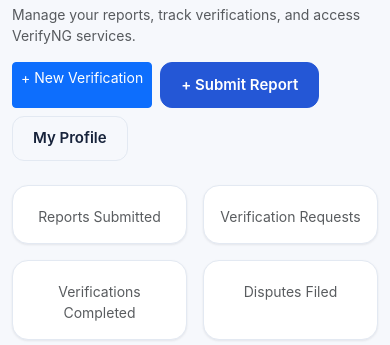
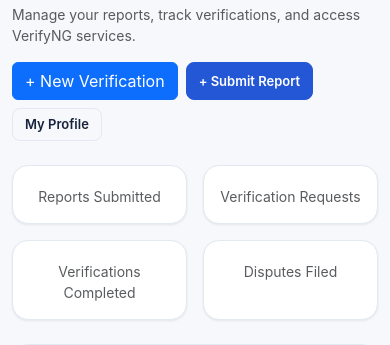
Before and after one commit to zictechng/verifyNG, a Django app: template templates/dashboard/index.html in a window 390 px wide. Shown: the part 162-507 px from the top of the page. Run offline with Django 5.2, Linux system fonts and the light colour scheme; the template is opened without the code that fills it, so the values that code supplies are empty.

Commit message:
fix(dashboard): reduce card header button size

```diff
--- a/templates/dashboard/index.html
+++ b/templates/dashboard/index.html
@@ -18,9 +18,9 @@
             </p>
         </div>
         <div class="d-flex gap-2 flex-wrap">
-            <a href="{% url 'verification:create' %}" class="btn btn-primary btn-sm">+ New Verification</a>
-            <a href="{% url 'reports:create' %}" class="btn btn-vng-primary btn-sm">+ Submit Report</a>
-            <a href="{% url 'users:profile' %}" class="btn btn-vng-outline btn-sm">My Profile</a>
+            <a href="{% url 'verification:create' %}" class="btn btn-primary btn-vng-sm">+ New Verification</a>
+            <a href="{% url 'reports:create' %}" class="btn btn-vng-primary btn-vng-sm">+ Submit Report</a>
+            <a href="{% url 'users:profile' %}" class="btn btn-vng-outline btn-vng-sm">My Profile</a>
         </div>
     </div>
 
@@ -127,7 +127,7 @@
                     <span class="small text-muted">Open Disputes:</span>
                     <span class="small fw-bold text-danger">{{ open_disputes_count }}</span>
                 </div>
-                <a href="{% url 'reports:moderation_queue' %}" class="btn btn-primary btn-sm w-100">
+                <a href="{% url 'reports:moderation_queue' %}" class="btn btn-primary btn-vng-sm w-100">
                     Open Moderation Queue &rarr;
                 </a>
             </div>
--- a/templates/public/base.html
+++ b/templates/public/base.html
@@ -144,6 +144,23 @@
             background-color: var(--vng-primary-light) !important;
             border-color: var(--vng-primary) !important;
             color: var(--vng-primary) !important;
+        }
+        /* Table action buttons — tighter on mobile */
+        @media (max-width: 767.98px) {
+            .table .btn-sm {
+                font-size: 0.75rem !important;
+                padding: 0.2rem 0.5rem !important;
+                min-height: 28px;
+                line-height: 1.4;
+            }
+        }
+        .btn-vng-primary.btn-vng-sm,
+        .btn-vng-outline.btn-vng-sm {
+            font-size: 0.8125rem !important;
+            padding: 0.35rem 0.75rem !important;
+            min-height: 32px;
+            border-radius: 8px !important;
+            gap: 0.35rem;
         }
 
         /* Cards */
```
